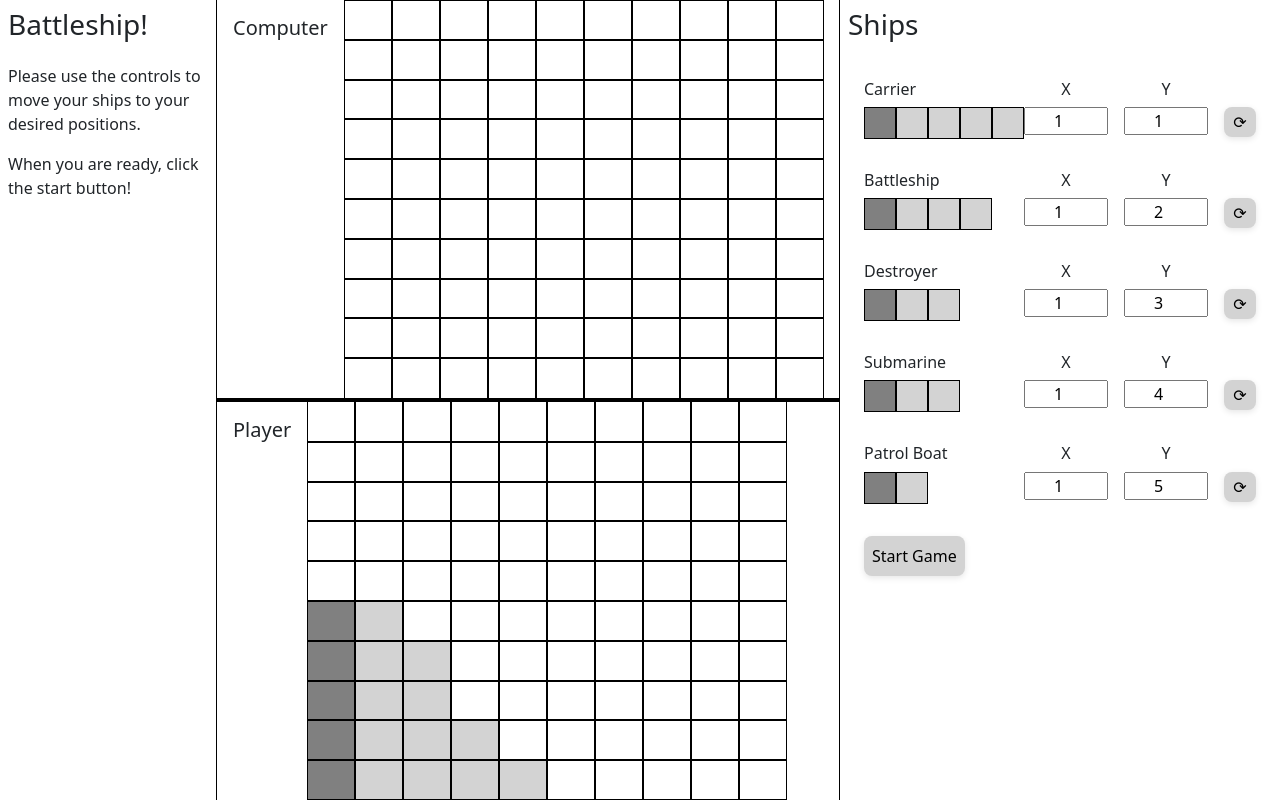
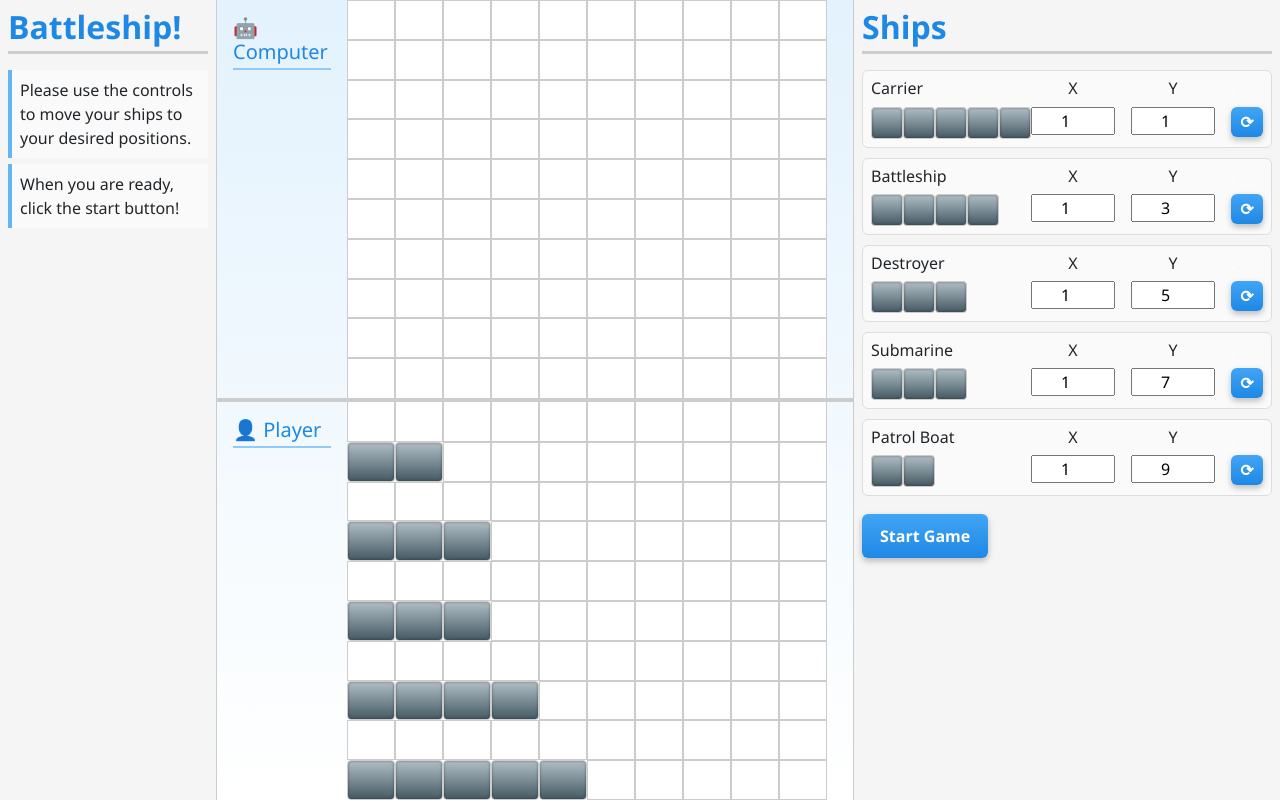
Before and after one commit to CharliePieczonka/battleship, a website built with webpack: page src/template.html in a window 1280 px wide. Both pictures are taken after a click on the button "Continue". Built offline with nearby package versions, Linux system fonts and the light colour scheme.

Commit message:
Tidy the styling and UI

```diff
--- a/src/index.js
+++ b/src/index.js
@@ -17,8 +17,8 @@ const gameController = (function () {
         isPlayerTurn = true;
         isGameOver = false;
         isSetup = true;
-        displayController.displayMessage("When you are ready, click the start button!");
-        displayController.displayMessage("Please use the controls to move your ships to your desired positions.");
+        displayController.displayMessage("When you are ready, click the start button!", true);
+        displayController.displayMessage("Please use the controls to move your ships to your desired positions.", true);
         displayController.renderPlayerBoard(player1);
         displayController.renderPlayerShips(false);
     }
@@ -27,9 +27,7 @@ const gameController = (function () {
         isSetup = false;
         displayController.clearGameInfo();
         displayController.toggleHideShips();
-        displayController.displayMessage("The Game has begun!");
-        displayController.displayMessage("-------------------------------");
-        displayController.displayMessage("It is your turn.");
+        displayController.displayMessage("The Game has begun!", true);
     }
 
     const populateComputerBoard = () => {
@@ -77,7 +75,7 @@ const gameController = (function () {
             if(success != "success") {
                 player1.board.ships = [];
                 player1.board.setCoordinates(); // clear the coordinates back to all 0s
-                displayController.displayMessage("There is an error with your arrangement: " + success);
+                displayController.displayMessage("There is an error with your arrangement: " + success, false);
                 return false;
             }
         }
@@ -105,33 +103,30 @@ const gameController = (function () {
             let cell = playerBoard.querySelector(`.cell[data-row="${randomY}"][data-col="${randomX}"]`);
 
             if(player1.board.receiveAttack(randomY, randomX)) {
-                displayController.displayMessage(`Computer has hit ship ${shipId}!`);
-
                 if(player1.board.ships[shipId-1].isSunk()) {
-                    displayController.displayMessage(`Your ship ${shipId} has sunk!`);
+                    displayController.displayMessage(`Your ${shipNames[shipId-1]} has sunk!`, false);
                 }
 
                 if(player1.board.isGameOver()) {
-                    displayController.displayMessage(`All of your ships have been sunk! You Lose!`);
+                    displayController.displayMessage(`All of your ships have been sunk! You Lose!`, false);
                     isGameOver = true;
                     displayController.displayReset();
                 }
 
                 player1.board.coordinates[randomY][randomX] = "x";
                 cell.textContent = "X";
-                cell.style.backgroundColor = "red";
+                //cell.style.backgroundColor = "#e57373";
+                cell.classList.toggle("player-hit", true);
             }
             else {
-                displayController.displayMessage('Miss.');
                 player1.board.coordinates[randomY][randomX] = "o";
-                cell.style.backgroundColor = "blue";
+                //cell.style.backgroundColor = "#64b5f6";
+                cell.classList.toggle("miss", true);
             }
 
-            setTimeout(() => {
-                displayController.displayMessage("-------------------------------");
-                displayController.displayMessage("It is your turn.");
-                isPlayerTurn = true;
-            }, 1000 * toggleWaitTimes);
+            cell.classList.toggle("empty", false);
+            isPlayerTurn = true;
+
         }
     }
 
@@ -143,40 +138,31 @@ const gameController = (function () {
 
         if(shipId != "x" && shipId != "o") {
             if(computer.board.receiveAttack(row, col)) {
-                displayController.displayMessage(`Player has hit battleship ${shipId}!`);
-
                 if(computer.board.ships[shipId-1].isSunk()) {
-                    displayController.displayMessage(`Computer ship ${shipId} has sunk!`);
+                    displayController.displayMessage(`You have sunk the computer's ${shipNames[shipId-1]}!`, true);
                 }
 
                 if(computer.board.isGameOver()) {
-                    displayController.displayMessage(`All computer ships have been sunk! You Win!`);
+                    displayController.displayMessage(`All computer ships have been sunk! You Win!`,);
                     isGameOver = true;
                     displayController.displayReset();
                 }
 
                 computer.board.coordinates[row][col] = "x";
                 cell.textContent = "X";
-                cell.style.backgroundColor = "red";
+                cell.classList.toggle("hit", true);
             }
             else {
-                displayController.displayMessage('Miss.');
                 computer.board.coordinates[row][col] = "o";
-                cell.style.backgroundColor = "blue";
+                cell.classList.toggle("miss", true);
             }
 
+            cell.classList.toggle("empty", false);
+
             isPlayerTurn = false;
-
-            setTimeout(() => {
-                if(!isGameOver) {
-                    displayController.displayMessage("Computer's turn.");
-                }
-            }, 1000 * toggleWaitTimes);
-
-            let computerThink = 1000 + Math.floor(Math.random() * 2000); // 1000 to wait out the first message, plus anywhere from 0-2 extra seconds of thinking.
             setTimeout(() => {
                 computerTurn();
-            }, computerThink * toggleWaitTimes);
+            }, 1000 * toggleWaitTimes);
         }
     }
 
@@ -232,7 +218,7 @@ const displayController = (function () {
 
             for(let j = 0; j < size; j++) {
                 let cell = document.createElement("div");
-                cell.setAttribute("class", "cell");
+                cell.setAttribute("class", "cell empty");
                 cell.setAttribute("data-row", i);
                 cell.setAttribute("data-col", j);
 
@@ -257,7 +243,7 @@ const displayController = (function () {
 
             for(let j = 0; j < size; j++) {
                 let cell = document.createElement("div");
-                cell.setAttribute("class", "cell");
+                cell.setAttribute("class", "cell empty");
                 cell.setAttribute("data-row", i);
                 cell.setAttribute("data-col", j);
                 row.appendChild(cell);
@@ -271,13 +257,13 @@ const displayController = (function () {
     const renderPlayerShips = (rotated) => {
         // blank slate
         let playerCells = playerBoard.querySelectorAll(".cell");
-        playerCells.forEach(cell => cell.style.backgroundColor = "white");
+        playerCells.forEach(cell => cell.style.backgroundColor = "");
+        playerCells.forEach(cell => cell.classList.toggle("ship-cell", false));
 
         // for each ship
         for(let i = 0; i < ships.length; i++) {
             let shipLength = ships[i];
             let shipName = shipNames[i];
-            let first = true;
 
             let xInput = document.querySelector(`input[ship="${shipName}"][coord="x"]`);
             let yInput = document.querySelector(`input[ship="${shipName}"][coord="y"]`);
@@ -288,6 +274,8 @@ const displayController = (function () {
 
             // from the starting cell, iterate over the length of the ship colouring in each one
             while (shipLength != 0) {
+                currCoord.classList.toggle("ship-cell", true);
+
                 if(rotated) {
                     // if the last movement was a rotation, and now the piece is out of bounds, untoggle the rotation and render it as it was before
                     if(xNum + shipLength > 10 && !orientation.checked) {
@@ -304,22 +292,15 @@ const displayController = (function () {
                         xInput.value = xNum;
                         xNum--;
                         currCoord = playerBoard.querySelector(`div[data-row="${yNum}"][data-col="${xNum}"]`);
+                        currCoord.classList.toggle("ship-cell", true);
                     }
 
                     if(yNum + shipLength > 10 && orientation.checked) {
                         yInput.value = yNum;
                         yNum--;
                         currCoord = playerBoard.querySelector(`div[data-row="${yNum}"][data-col="${xNum}"]`);
+                        currCoord.classList.toggle("ship-cell", true);
                     }
-                }
-
-                // TODO: pick different colours for the ships
-                if(first) {
-                    currCoord.style.backgroundColor = "grey";
-                    first = false;
-                }
-                else {
-                    currCoord.style.backgroundColor = "lightgrey";
                 }
 
                 // drawing direction
@@ -336,8 +317,14 @@ const displayController = (function () {
         }
     }
 
-    const displayMessage = (message) => {
+    const displayMessage = (message, isPlayer) => {
         let newMsg = document.createElement("p");
+        if(isPlayer) {
+            newMsg.setAttribute("class", "log log-player");
+        }
+        else {
+            newMsg.setAttribute("class", "log log-computer");
+        }
         newMsg.innerText = message;
         gameInfo.prepend(newMsg);
     }
--- a/src/styles.css
+++ b/src/styles.css
@@ -6,21 +6,31 @@
 
 body {
     height: 100vh;
+    font-family: 'Segoe UI', Roboto, sans-serif;
+}
+
+.main-container {
+    background-color: #f5f5f5;
 }
 
 .left, .right {
     padding: 0.5em;
 }
 
+#begin-button {
+    margin-top: 1em;
+}
+
 .game-button, .rotate-button {
-    background-color: lightgrey;
+    background: linear-gradient(to bottom, #42a5f5, #1e88e5);
+    color: white;
+    font-weight: bold;
+    border: none;
+    border-radius: 6px;
+    padding: 10px 18px;
     font-size: 1rem;
-    font-weight: 500;
-    padding: 0.5em;
-    border: none;
-    border-radius: 0.5em;
-    cursor: pointer;
-    box-shadow: 0 2px 6px rgba(0,0,0,0.1);
+    box-shadow: 0 3px 6px rgba(0,0,0,0.25);
+    transition: transform 0.15s ease, box-shadow 0.15s ease;
 }
 
 .rotate-button {
@@ -33,13 +43,34 @@ body {
 }
 
 .side-title {
-    padding-bottom: 0.5em;
+    font-family: 'Segoe UI', Roboto, sans-serif;
+    font-size: 2rem;
+    font-weight: 700;
+    color: #1e88e5;
+    border-bottom: solid #ccc;
+    padding-bottom: 5px;
+    margin-bottom: 0.5em;
 }
 
 .game-info {
     overflow-y: auto;
     height: 80vh;
     min-width: 200px;
+}
+
+.log {
+  background: #fafafa;
+  padding: 8px;
+  margin-bottom: 6px;
+  font-family: 'Segoe UI', sans-serif;
+}
+
+.log-player {
+    border-left: 4px solid #64b5f6;
+}
+
+.log-computer {
+    border-left: 4px solid #e57373;
 }
 
 .main-container {
@@ -49,14 +80,22 @@ body {
 }
 
 .boards-container {
-    border-left: 1px solid black;
-    border-right: 1px solid black;
+    border-left: 1px solid #ccc;
+    border-right: 1px solid #ccc;
     display: grid;
     grid-template-rows: 1fr 1fr;
+    background: linear-gradient(180deg, #e3f2fd, #ffffff);
+}
+
+h5 {
+    border-bottom: 2px solid #90caf9;
+    padding-bottom: 0.25rem;
+    margin-bottom: 0.75rem;
+    color: #1e88e5;
 }
 
 .computer-board-container {
-    border-bottom: 2px solid black;
+    border-bottom: 2px solid #ccc;
     display: grid;
     grid-template-columns: 1fr 1fr 1fr;
 }
@@ -66,11 +105,18 @@ body {
 }
 
 .board-title {
+    flex-wrap: nowrap;
+    flex: 1;
     padding: 1em;
+    min-width: 130px;
+}
+
+.board-right {
+    flex-shrink: 2;
 }
 
 .player-board-container {
-    border-top: 2px solid black;
+    border-top: 2px solid #ccc;
     display: grid;
     grid-template-columns: 1fr 1fr 1fr;
 }
@@ -92,21 +138,37 @@ body {
 }
 
 .cell {
-    border: 1px solid black;
+    border: 1px solid #ccc;
     width: 3em;
     display: flex;
     justify-content: center;
     align-items: center;
+    background-color: white;
 }
 
-.computer-board .cell:hover {
+.ship-cell {
+    background: linear-gradient(to bottom, #b0bec5, #455a64);
+    border-radius: 4px;
+    box-shadow: inset 0 0 3px rgba(0,0,0,0.4);
+}
+
+.empty {
+    background-color: white;
+}
+
+.computer-board .cell:hover:is(.empty) {
     background-color: lightgray;
+    box-shadow: inset 0 0 4px rgba(0,0,0,0.3);
 }
 
 .ship-container {
     display: flex;
     justify-content: space-between;
-    padding: 1em;
+    background: #fafafa;
+    border: 1px solid #ddd;
+    border-radius: 6px;
+    padding: 8px;
+    margin-bottom: 10px;
 }
 
 .ship {
@@ -114,15 +176,32 @@ body {
     align-items: center;
 }
 
-.ship-cell {
+.right .ship-cell {
     height: 2em;
     width: 2em;
-    background-color: lightgrey;
-    border: 1px solid black;
+    background-color: grey;
+    border: 1px solid #ccc;
 }
 
 .ship-cell-first {
     background-color: grey;
+}
+
+.hit {
+  background-color: #e57373;
+  box-shadow: inset 0 0 4px rgba(0,0,0,0.3);
+  transition: background-color 0.3s ease;
+}
+
+.player-hit {
+    background: #e57373 !important;
+    transition: background-color 0.3s ease;
+}
+
+.miss {
+  background-color: #64b5f6;
+  box-shadow: inset 0 0 4px rgba(0,0,0,0.2);
+  transition: background-color 0.3s ease;
 }
 
 .coord-container {
@@ -145,7 +224,7 @@ body {
 }
 
 #start-button {
-    margin: 1em;
+    margin: 0.5em 0;
 }
 
 #reset-button {
--- a/src/template.html
+++ b/src/template.html
@@ -11,31 +11,31 @@
         <div class="left">
             <h3 class="side-title">Battleship!</h3>
             <div class="game-info">
-                <p class="explanation">In battleship you and your opponent will each have 5 boats.</p>
-                <p class="explanation">You will begin by placing your boats however you want in your grid, however they cannot overlap each other or overhang the grid.</p>
-                <p class="explanation">You will then take turns selecting a square on each others board, and it will reveal if you have hit a boat or just water.</p>
-                <p class="explanation">You continue until someone entire fleet has been sunk!</p>
+                <p class="log log-player">In battleship you and your opponent will each have 5 boats.</p>
+                <p class="log log-player">You will begin by placing your boats however you want in your grid, however they cannot overlap each other or overhang the grid.</p>
+                <p class="log log-player">You will then take turns selecting a square on each others board, and it will reveal if you have hit a boat or just water.</p>
+                <p class="log log-player">You continue until someone entire fleet has been sunk!</p>
                 <button id="begin-button" class="game-button">Continue</button>
             </div>
         </div>
         <div class="middle boards-container">
             <div class="computer-board-container">
                 <div class="board-title computer-board-title">
-                    <h5>Computer</h5>
+                    <h5>🤖 Computer</h5>
                 </div>
                 <div class="board computer-board">
 
                 </div>
-                <div></div>
+                <div class="board-right"></div>
             </div>
             <div class="player-board-container">
                 <div class="board-title player-board-title">
-                    <h5>Player</h5>
+                    <h5>👤 Player</h5>
                 </div>
                 <div class="board player-board">
 
                 </div>
-                <div></div>
+                <div class="board-right"></div>
             </div>
         </div>
         <div class="right">
@@ -55,11 +55,11 @@
                     <div class="coord-container">
                         <div class="coord-div">
                             <h6>X</h6>
-                            <input type="number" min="1" max="10" class="ship-coord" ship="carrier" coord="x" value="1" disabled/>
+                            <input type="number" min="1" max="10" class="ship-coord" ship="carrier" coord="x" value="1" onmousewheel disabled/>
                         </div>
                         <div class="coord-div">
                             <h6>Y</h6>
-                            <input type="number" min="1" max="10" class="ship-coord" ship="carrier" coord="y" value="1" disabled/>
+                            <input type="number" min="1" max="10" class="ship-coord" ship="carrier" coord="y" value="1" onmousewheel disabled/>
                         </div>
                         <div class="rotate-div">
                             <h6 style="color:white;">.</h6>
@@ -81,11 +81,11 @@
                     <div class="coord-container">
                         <div class="coord-div">
                             <h6>X</h6>
-                            <input type="number" min="1" max="10" class="ship-coord" ship="battleship" coord="x" value="1" disabled/>
+                            <input type="number" min="1" max="10" class="ship-coord" ship="battleship" coord="x" value="1" onmousewheel disabled/>
                         </div>
                         <div class="coord-div">
                             <h6>Y</h6>
-                            <input type="number" min="1" max="10" class="ship-coord" ship="battleship" coord="y" value="2" disabled/>
+                            <input type="number" min="1" max="10" class="ship-coord" ship="battleship" coord="y" value="3" onmousewheel disabled/>
                         </div>
                         <div class="rotate-div">
                             <h6 style="color:white;">.</h6>
@@ -106,11 +106,11 @@
                     <div class="coord-container">
                         <div class="coord-div">
                             <h6>X</h6>
-                            <input type="number" min="1" max="10" class="ship-coord" ship="destroyer" coord="x" value="1" disabled/>
+                            <input type="number" min="1" max="10" class="ship-coord" ship="destroyer" coord="x" value="1" onmousewheel disabled/>
                         </div>
                         <div class="coord-div">
                             <h6>Y</h6>
-                            <input type="number" min="1" max="10" class="ship-coord" ship="destroyer" coord="y" value="3" disabled/>
+                            <input type="number" min="1" max="10" class="ship-coord" ship="destroyer" coord="y" value="5" onmousewheel disabled/>
                         </div>
                         <div class="rotate-div">
                             <h6 style="color:white;">.</h6>
@@ -131,11 +131,11 @@
                     <div class="coord-container">
                         <div class="coord-div">
                             <h6>X</h6>
-                            <input type="number" min="1" max="10" class="ship-coord" ship="submarine" coord="x" value="1" disabled/>
+                            <input type="number" min="1" max="10" class="ship-coord" ship="submarine" coord="x" value="1" onmousewheel disabled/>
                         </div>
                         <div class="coord-div">
                             <h6>Y</h6>
-                            <input type="number" min="1" max="10" class="ship-coord" ship="submarine" coord="y" value="4" disabled/>
+                            <input type="number" min="1" max="10" class="ship-coord" ship="submarine" coord="y" value="7" onmousewheel disabled/>
                         </div>
                         <div class="rotate-div">
                             <h6 style="color:white;">.</h6>
@@ -155,11 +155,11 @@
                     <div class="coord-container">
                         <div class="coord-div">
                             <h6>X</h6>
-                            <input type="number" min="1" max="10" class="ship-coord" ship="patrol" coord="x" value="1" disabled/>
+                            <input type="number" min="1" max="10" class="ship-coord" ship="patrol" coord="x" value="1" onmousewheel disabled/>
                         </div>
                         <div class="coord-div">
                             <h6>Y</h6>
-                            <input type="number" min="1" max="10" class="ship-coord" ship="patrol" coord="y" value="5" disabled/>
+                            <input type="number" min="1" max="10" class="ship-coord" ship="patrol" coord="y" value="9" onmousewheel disabled/>
                         </div>
                         <div class="rotate-div">
                             <h6 style="color:white;">.</h6>
```
